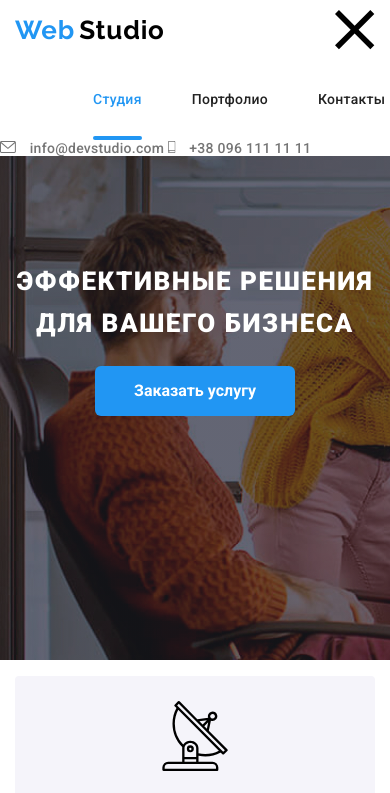
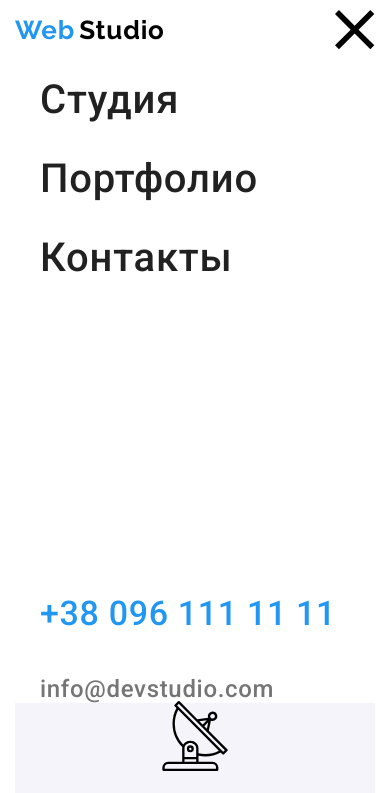
Before and after one commit to vladikshevchuk/goit-markup-hw-08, a plain HTML site: page index.html in a window 390 px wide. Shown: the top 793 px of the page. Drawn offline with nearby package versions, Linux system fonts and the light colour scheme.

Commit message:
menu header

```diff
--- a/index.html
+++ b/index.html
@@ -14,6 +14,7 @@
 
     <!-- Шапкка сайта -->
     <header>
+        <div class="page-header">
             <nav class="container main-nav">
                 <a href="/">
                     <span class="logo main">Web</span>
@@ -28,12 +29,12 @@
                     </ul>
 
                     <address class="contacts">
-                    <a href="mailto:info@devstudio.com" class="link">
+                        <a href="mailto:info@devstudio.com" class="link link-email">
                             <svg class="envelope" width="16px" height="12px">
                                 <use href="./images/symbol-defs.svg#icon-envelope"></use>
                             </svg>
                             info@devstudio.com</a>
-                    <a href="tel:+380961111111" class="link">
+                        <a href="tel:+380961111111" class="link link-phone">
                             <svg class="envelope" width="7.5px" height="12px">
                                 <use href="./images/symbol-defs.svg#icon-smartphone"></use>
                             </svg>
@@ -41,19 +42,15 @@
                     </address>
                 </div>
 
-            <button
-                type="button"
-                class="menu-button is-open"
-                aria-expanded="fatse"
-                aria-controls="menu-container"
-                data-menu-button
-            >
+                <button type="button" class="menu-button is-open" aria-expanded="fatse" aria-controls="menu-container"
+                    data-menu-button>
                     <svg width="40px" height="40px" aria-label="переклбчатель мобильного меню">
                         <use class="icon-cross" href="./images/symbol-defs_menu.svg#icon-close_24px"></use>
                         <use class="icon-menu" href="./images/symbol-defs_menu.svg#icon-menu_24px"></use>
                     </svg>
                 </button>
             </nav>
+        </div>
     </header>
 
     <!-- Герой -->
--- a/sass/components/_contacts.scss
+++ b/sass/components/_contacts.scss
@@ -25,6 +25,26 @@
         color: $accentColor;
     }
 
+    @media screen and (max-width: 767px) {
+        margin-top: 302px;
+        display: flex;
+        flex-direction: column-reverse;
+        font-size: 34px;
+        line-height: 40px;
+
+        .link-email {
+            margin-left: 40px;
+            font-size: 24px;
+            line-height: 28px;
+        }
+
+        .link-phone {
+            margin-bottom: 32px;
+            margin-left: 40px;
+            color: $accentColor
+        }
+    }
+
     @media screen and (min-width: 768px) and (max-width: 1199px) {
         display: flex;
         flex-direction: column;
@@ -38,9 +58,14 @@
 }
 
 .envelope {
-    margin-right: 10px;
-    // margin-left: 30px;
-    fill: currentColor;
+    @media screen and (max-width: 767px) {
+        display: none;
+    }
+    @media screen and (min-width: 768px) {
+        margin-right: 10px;
+        // margin-left: 30px;
+        fill: currentColor;
+    }
 
     @media screen and (min-width: 1200px) {
         margin-left: 30px;
--- a/sass/components/_site-nav.scss
+++ b/sass/components/_site-nav.scss
@@ -1,25 +1,24 @@
 .site-nav {
+    @media screen and (min-width: 1200px) {
         display: flex;
         margin: 0;
         margin-left: 93px;
         padding-left: 0;
 
         .item:not(:last-child) {
-        margin-right: 50px;}
+            margin-right: 50px;
+        }
+    }
 }
 
 .site-nav .link {
     display: block;
-    position: relative;
-    padding-top: 32px;
-    padding-bottom: 32px;
 
     color: $seconderyTextColor;
     font-family: "Roboto";
     font-style: normal;
     font-weight: 500;
-    font-size: 14px;
-    line-height: 1.14;
+
     letter-spacing: 0.02em;
 
     transition: color 250ms cubic-bezier(0.4, 0, 0.2, 1);
@@ -28,9 +27,25 @@
     &:focus {
         color: $accentColor;
     }
+
+    @media screen and (max-width: 767px) {
+        margin-bottom: 32px;
+
+        font-size: 40px;
+        line-height: 47px;
+    }
+
+    @media screen and (min-width: 1200px) {
+
+        position: relative;
+
+        font-size: 14px;
+        line-height: 1.14;
+    }
 }
 
 .site-nav .dedicated {
+    @media screen and (min-width: 1200px) {
         color: $accentColor;
 
         &::after {
@@ -42,7 +57,9 @@
             width: 100%;
             height: 4px;
             background: $accentColor;
-    border-radius: 2px;}
+            border-radius: 2px;
+        }
+    }
 }
 
 /* .site-nav .link:hover::after {
--- a/sass/layout/_header.scss
+++ b/sass/layout/_header.scss
@@ -1,11 +1,17 @@
 .header {
     border-bottom: 1px solid #ECECEC;
+}
+
+.page-header {
+    position: relative;
 }
 
 .main-nav {
     display: flex;
     align-items: center;
-    position: relative;
+    justify-content: space-between;
+
+
 
     @media screen and (max-width: 767px) {
         justify-content: space-between;
@@ -14,6 +20,7 @@
 }
 
 .menu-container {
+    @media screen and (max-width: 767px) {
         display: none;
 
         position: absolute;
@@ -25,6 +32,12 @@
 
         &.is-open {
             display: block;
+        }
+    }
+
+    @media screen and (min-width: 768px) {
+        display: flex;
+                justify-content: space-between;
     }
 }
 
```
Also changed, not shown: css/main.css, css/main.min.css, css/portfolio.css, css/portfolio.min.css, 4 other files. Lines whose indentation alone changed are shown as unchanged.
